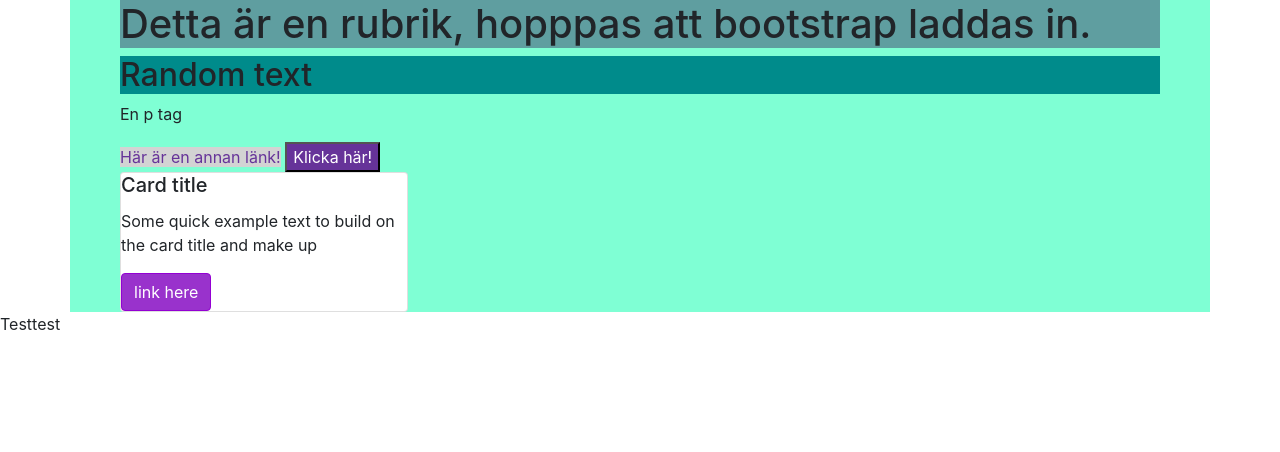
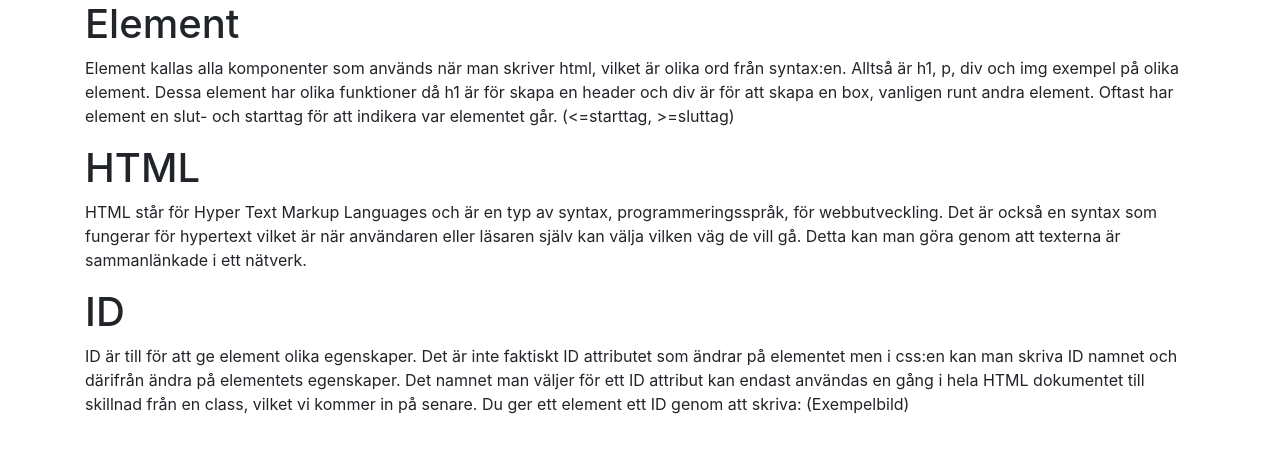
Before and after one commit to SannaIsak/sanna-isaksson-bootstrap, a plain HTML site: page index.html in a window 1280 px wide. Drawn offline with Linux system fonts and the light colour scheme.

Commit message:
Svara på tre begrepp

```diff
--- a/index.html
+++ b/index.html
@@ -10,23 +10,23 @@
 </head>
 <body>
     <div class="container">
-        <h1>Detta är en rubrik, hopppas att bootstrap laddas in.</h1>
-        <h2>Random text</h2>
-        <p>En p tag</p>
-        <a href="" class="first_a">Här är en annan länk!</a>
-        <button class="button_1" btn>Klicka här!</button>
+        <h1>Element</h1>
+        <p>Element kallas alla komponenter som används när man skriver html, vilket är olika ord från syntax:en. Alltså är h1, p, div och img exempel på olika element. Dessa element har olika funktioner då h1 är för skapa en header och div är för att skapa en box, vanligen runt andra element. Oftast har element en slut- och starttag för att indikera var elementet går. (<=starttag, >=sluttag)
+        </p>
+    </div>
 
-    <div class="card" style="width: 18rem;">
-        <div class="crad-body">
-            <h5 class="card-title">Card title</h5>
-            <p class="card-text">Some quick example text to build on the card title and make up</p>
-            <a href="#" class="btn btn-primary">link here</a>
-        </div>
+    <div class="container">
+        <h1>HTML</h1>
+        <p>HTML står för Hyper Text Markup Languages och är en typ av syntax, programmeringsspråk, för webbutveckling. Det är också en syntax som fungerar för hypertext vilket är när användaren eller läsaren själv kan välja vilken väg de vill gå. Detta kan man göra genom att texterna är sammanlänkade i ett nätverk.
+        </p>
     </div>
-</div>
-    <div class="legend">Testtest</div>
-    <div class="">
 
+    <div class="container">
+        <h1>ID</h1>
+        <p>ID är till för att ge element olika egenskaper. Det är inte faktiskt ID attributet som ändrar på elementet men i css:en kan man skriva ID namnet och därifrån ändra på elementets egenskaper. Det namnet man väljer för ett ID attribut kan endast användas en gång i hela HTML dokumentet till skillnad från en class, vilket vi kommer in på senare. Du ger ett element ett ID genom att skriva: (Exempelbild)
+        </p>
     </div>
+
+
 </body>
 </html>
--- a/style.css
+++ b/style.css
@@ -1,35 +1 @@
 /*Egen css*/
-
-.container{
-    padding-right: 50px;
-    padding-left: 50px;
-    background-color: aquamarine;
-}
-
-h1{
-    background-color: cadetblue;
-}
-
-h2{
-    background-color: darkcyan;
-}
-
-.first_a{
-    color: rebeccapurple;
-    background-color: lightgray;
-}
-
-.button_1{
-    background-color: rebeccapurple;
-    color: white;
-}
-
-.btn-primary{
-    background-color: darkorchid;
-    border-color: darkviolet;
-}
-
-.btn-primary:hover{
-    background-color: purple;
-    border-color: purple
-}
```
